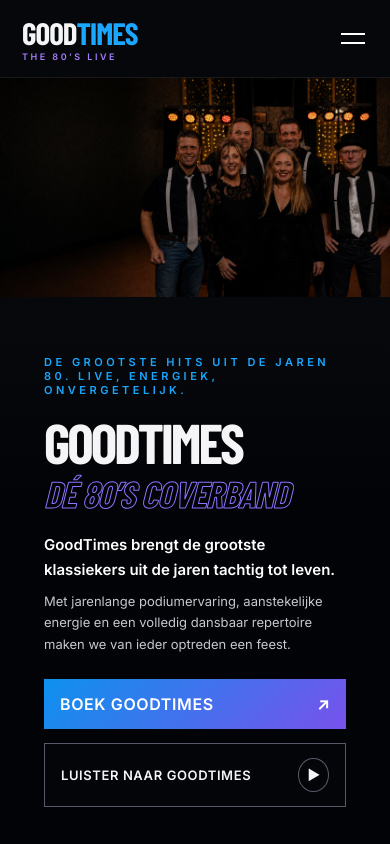
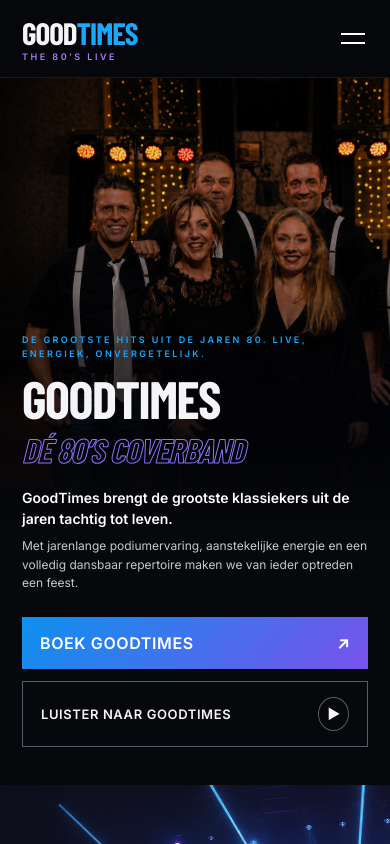
Before and after one commit to Goodtimes26/Goodtimes-website, a Next.js app: page / in a window 390 px wide. Shown: the top 844 px of the page. Built offline with nearby package versions, Linux system fonts and the light colour scheme; a web font is replaced by a local one.

Commit message:
Improve mobile homepage hero

```diff
--- a/app/globals.css
+++ b/app/globals.css
@@ -41,4 +41,20 @@ footer{padding:55px clamp(22px,8vw,135px) 25px;border-top:1px solid var(--line);
 @media(max-width:900px){.menu{display:block}.nav{position:absolute;top:78px;left:0;right:0;background:#0b0c10;padding:28px;display:none;flex-direction:column;align-items:stretch}.nav.open{display:flex}.nav a{padding:9px}.nav a.active:after{display:none}.hero-image{background-position:right center;background-size:100% auto}.hero-overlay{background:linear-gradient(90deg,rgba(2,3,7,.97) 0%,rgba(2,3,7,.88) 25%,rgba(2,3,7,.42) 42%,rgba(2,3,7,.04) 61%)}.hero h1{font-size:56px}.hero-content{width:34%;max-width:none;padding-left:4vw;padding-right:0}.hero-intro p{font-size:12px}.hero-intro p:first-child{font-size:14px}.actions{align-items:flex-start;flex-direction:column}.hero-button{min-height:50px;padding:14px 16px}.split,.about-grid,.contact-grid{grid-template-columns:1fr}.feature-photo{min-height:500px}.member-grid{grid-template-columns:repeat(2,1fr)}.repertoire-grid{grid-template-columns:1fr}.page-intro{min-height:480px}.page-intro h1{font-size:74px}.note{flex-direction:column;align-items:flex-start;gap:25px}}
 /* Mobiel */
 @media(max-width:600px){section{padding:75px 22px}.topbar .brand{font-size:31px}.hero{min-height:860px;align-items:flex-end;background:#07080b}.hero-image{background-position:center top;background-size:100% auto}.hero-overlay{background:linear-gradient(0deg,rgba(2,3,7,.98) 0%,rgba(2,3,7,.94) 51%,rgba(2,3,7,.08) 69%)}.hero-content{width:100%;padding:56px 22px}.hero h1{font-size:56px}.hero h1 em{font-size:.66em;-webkit-text-stroke:1px #8f72ff}.hero-intro{margin:24px 0}.hero-intro p{font-size:13px}.hero-intro p:first-child{font-size:15px}.actions{align-items:stretch;flex-direction:column}.hero-button{justify-content:space-between;width:100%}.scroll{display:none}.statement h2,.booking-band h2{font-size:48px}.split{padding:0}.feature-copy{padding:55px 25px}.feature-copy li{gap:18px}.section-head{align-items:flex-start;gap:25px;flex-direction:column}.show-row{grid-template-columns:70px 1fr}.show-row>a{grid-column:2;margin-top:15px}.booking-band{padding:90px 22px}.footer-bottom{gap:15px;flex-direction:column}.about-grid{padding:60px 22px}.member-grid{grid-template-columns:1fr 1fr;gap:18px 10px}.portrait{height:260px}.contact-grid{padding:60px 22px}.contact-grid form{padding:28px 20px}.field-row{grid-template-columns:1fr}.contact-grid form small{display:block;margin:15px 0}.page-intro{padding-top:110px}.page-intro h1{font-size:60px;letter-spacing:-1px}}
+/* Smartphone-hero: een compacte, zelfstandige compositie; tablet en desktop blijven ongewijzigd. */
+@media(max-width:767px){
+  .hero{min-height:690px;align-items:flex-start;padding:0;background:#07080b}
+  .hero-image{inset:0 0 auto;height:410px;background-size:cover;background-position:70% 32%}
+  .hero-overlay{background:linear-gradient(180deg,rgba(2,3,7,.06) 0%,rgba(2,3,7,.16) 30%,rgba(2,3,7,.88) 52%,#07080b 66%)}
+  .hero-content{width:100%;max-width:none;padding:255px 22px 38px}
+  .hero .eyebrow{max-width:330px;margin-bottom:15px;font-size:9px;line-height:1.55;letter-spacing:2.4px}
+  .hero h1{font-size:clamp(46px,13.5vw,58px);line-height:.84;letter-spacing:-1.5px}
+  .hero h1 em{font-size:.64em;line-height:1;-webkit-text-stroke:1px #8f72ff}
+  .hero-intro{max-width:520px;margin:20px 0 24px}
+  .hero-intro p{font-size:12px;line-height:1.55;margin-bottom:7px}
+  .hero-intro p:first-child{font-size:14px}
+  .hero .actions{width:100%;align-items:stretch;flex-direction:column;gap:12px}
+  .hero-button{width:100%;min-height:52px;justify-content:space-between;padding:15px 18px}
+  .scroll{display:none}
+}
 @media(prefers-reduced-motion:reduce){*{scroll-behavior:auto!important;transition:none!important}}
```
